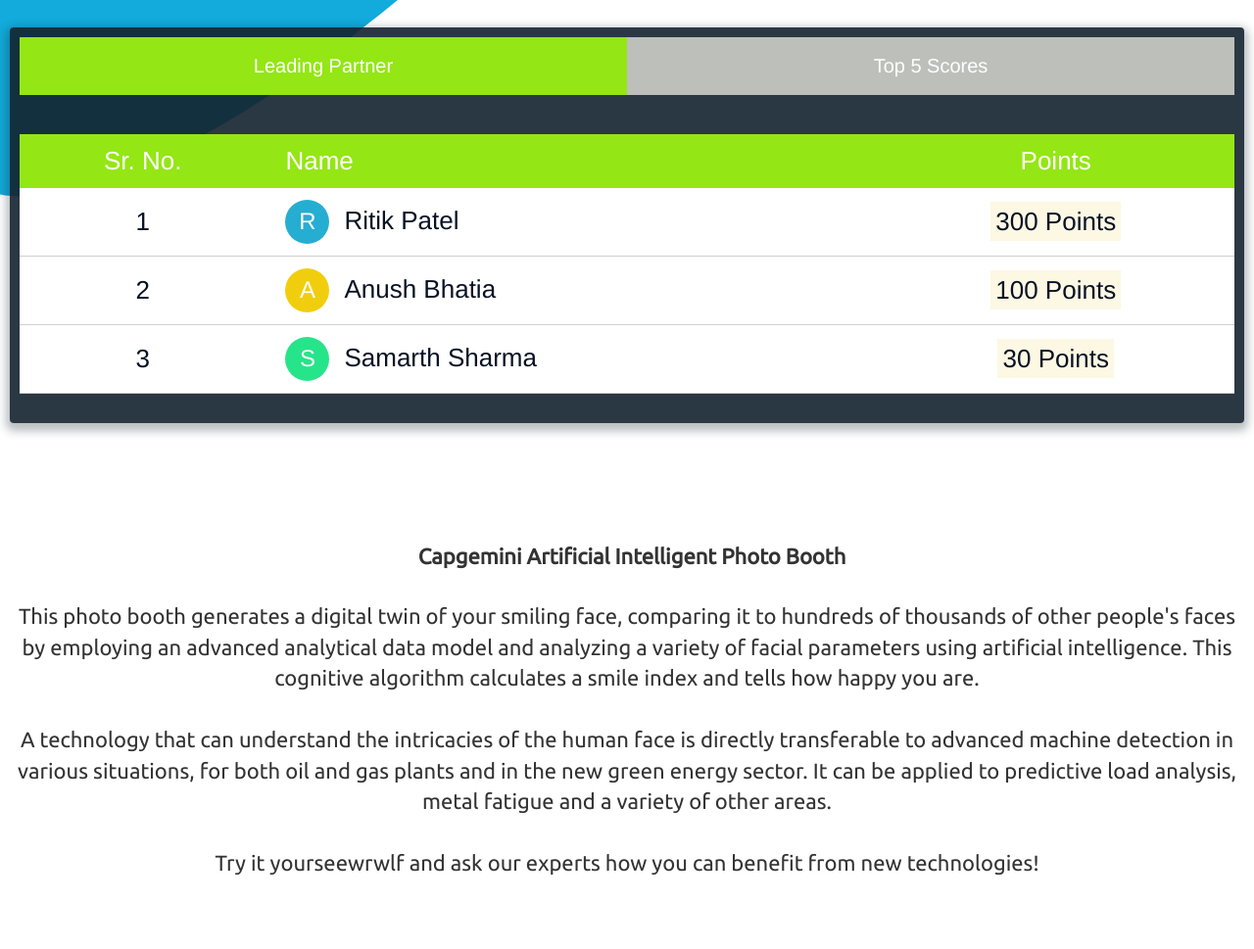
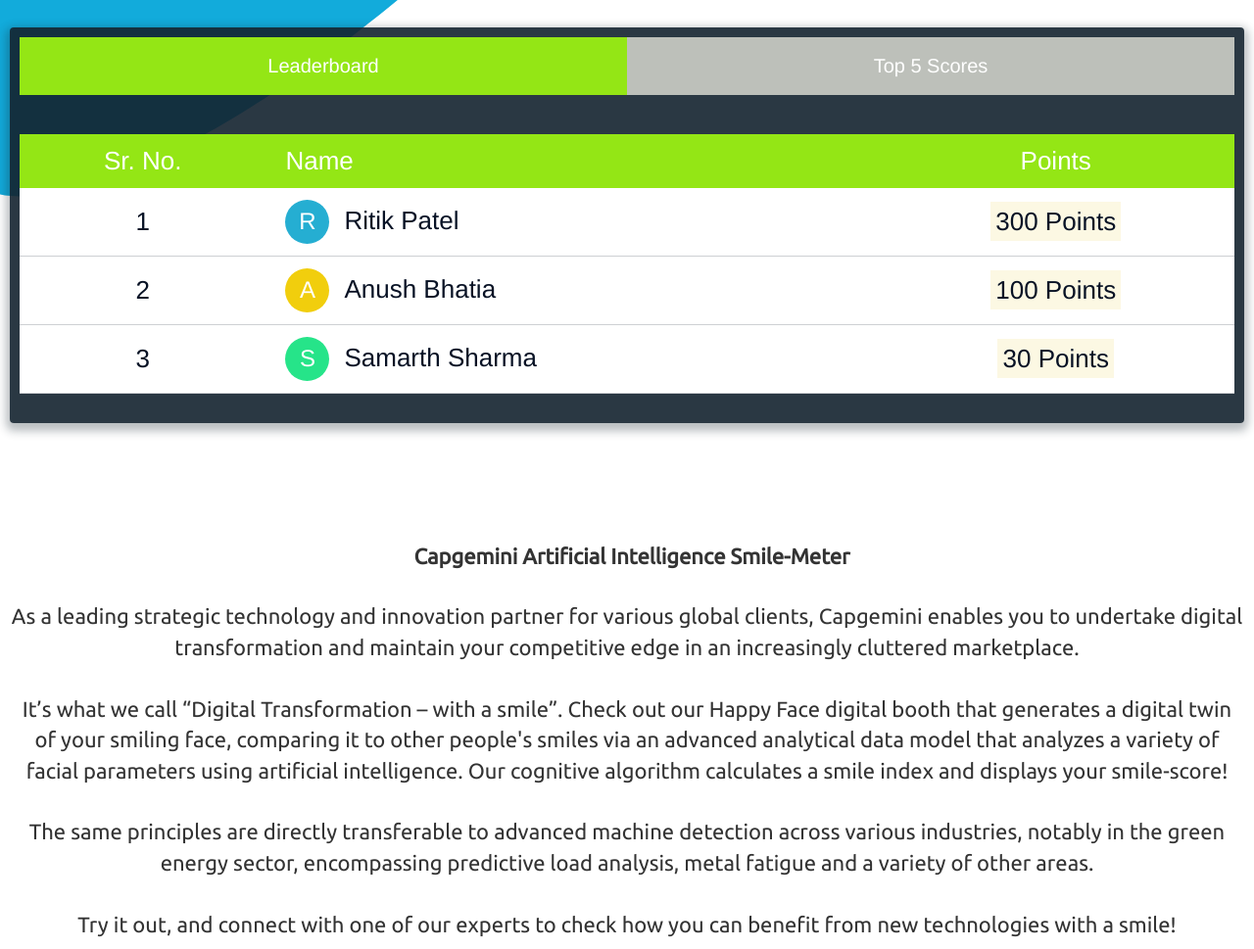
Before and after one commit to anushbhatia/capgleaderboard, a plain HTML site: page index.html in a window 1280 px wide. Shown: the part 665-1634 px from the top of the page at 98% size. Before the commit the page ends 1571 px from the top, so only its background shows below. Drawn offline with nearby package versions, Linux system fonts and the light colour scheme; no server answers.

Commit message:
Update index.html

```diff
--- a/index.html
+++ b/index.html
@@ -89,7 +89,7 @@
                     <div class="form">
 
                         <ul class="tab-group">
-                            <li class="tab active"><a href="#leaderboard">Leading Partner</a></li>
+                            <li class="tab active"><a href="#leaderboard">Leaderboard</a></li>
                             <li class="tab"><a href="#top5">Top 5 Scores</a></li>
                         </ul>
 
@@ -220,15 +220,16 @@
             </div>
             <div id="info-text" class="showDiv">
             <p class="bottom-info-heading">
-                Capgemini Artificial Intelligent Photo Booth
+                Capgemini Artificial Intelligence Smile-Meter
             </p>
                 <p class="bottom-info">
-                    This photo booth generates a digital twin of your smiling face, comparing it to hundreds of thousands of other people's faces by employing an advanced analytical data model and analyzing a variety of facial parameters
-                    using artificial intelligence. This cognitive algorithm calculates a smile index and tells how happy you are.
+                    As a leading strategic technology and innovation partner for various global clients, Capgemini enables you to undertake digital transformation and maintain your competitive edge in an increasingly cluttered marketplace.
                     <br /><br />
-                    A technology that can understand the intricacies of the human face is directly transferable to advanced machine detection in various situations, for both oil and gas plants and in the new green energy sector. It can be applied to predictive load analysis, metal fatigue and a variety of other areas.
+                    It’s what we call “Digital Transformation – with a smile”. Check out our Happy Face digital booth that generates a digital twin of your smiling face, comparing it to other people's smiles via an advanced analytical data model that analyzes a variety of facial parameters using artificial intelligence. Our cognitive algorithm calculates a smile index and displays your smile-score!
                     <br /><br />
-                    Try it yourseewrwlf and ask our experts how you can benefit from new technologies!
+                    The same principles are directly transferable to advanced machine detection across various industries, notably in the green energy sector, encompassing predictive load analysis, metal fatigue and a variety of other areas.
+                    <br /><br />
+                    Try it out, and connect with one of our experts to check how you can benefit from new technologies with a smile!
                 </p>
             </div>
         </div>
```
